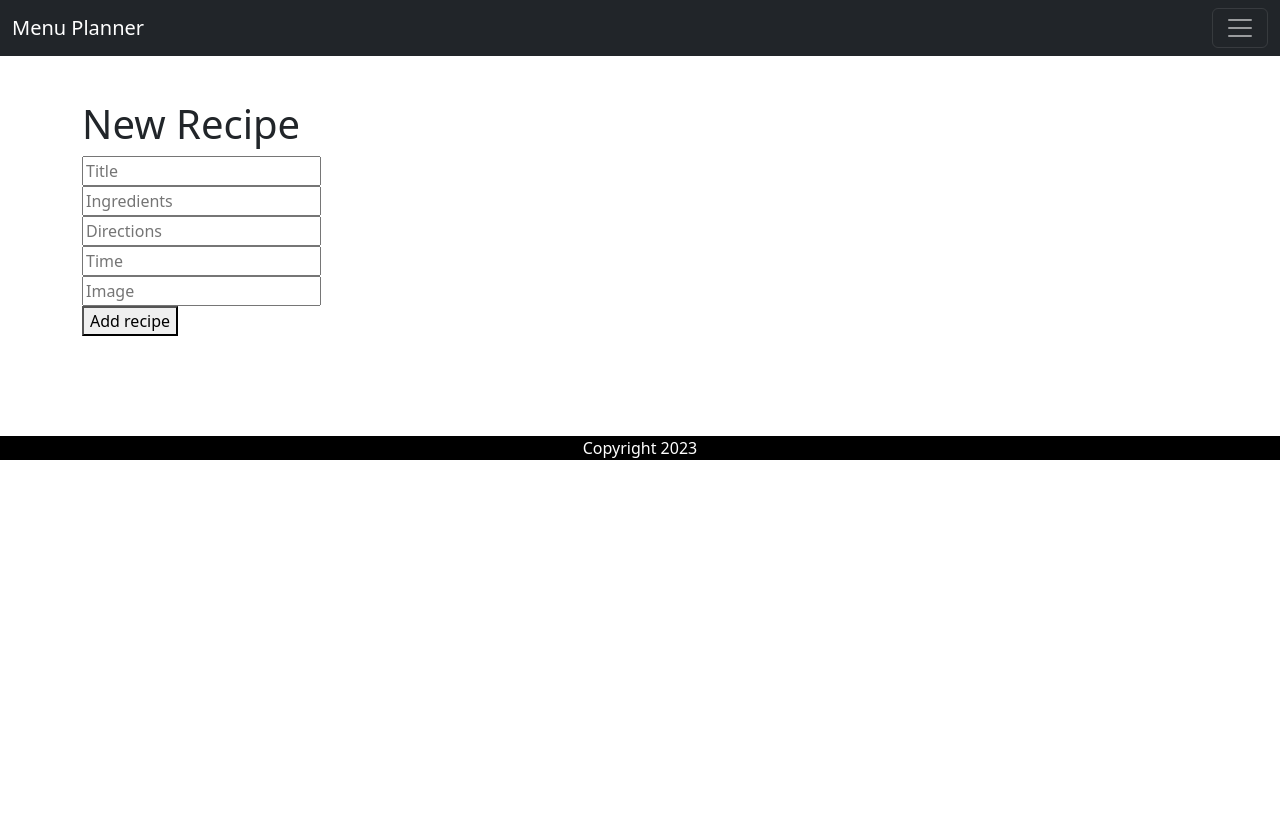
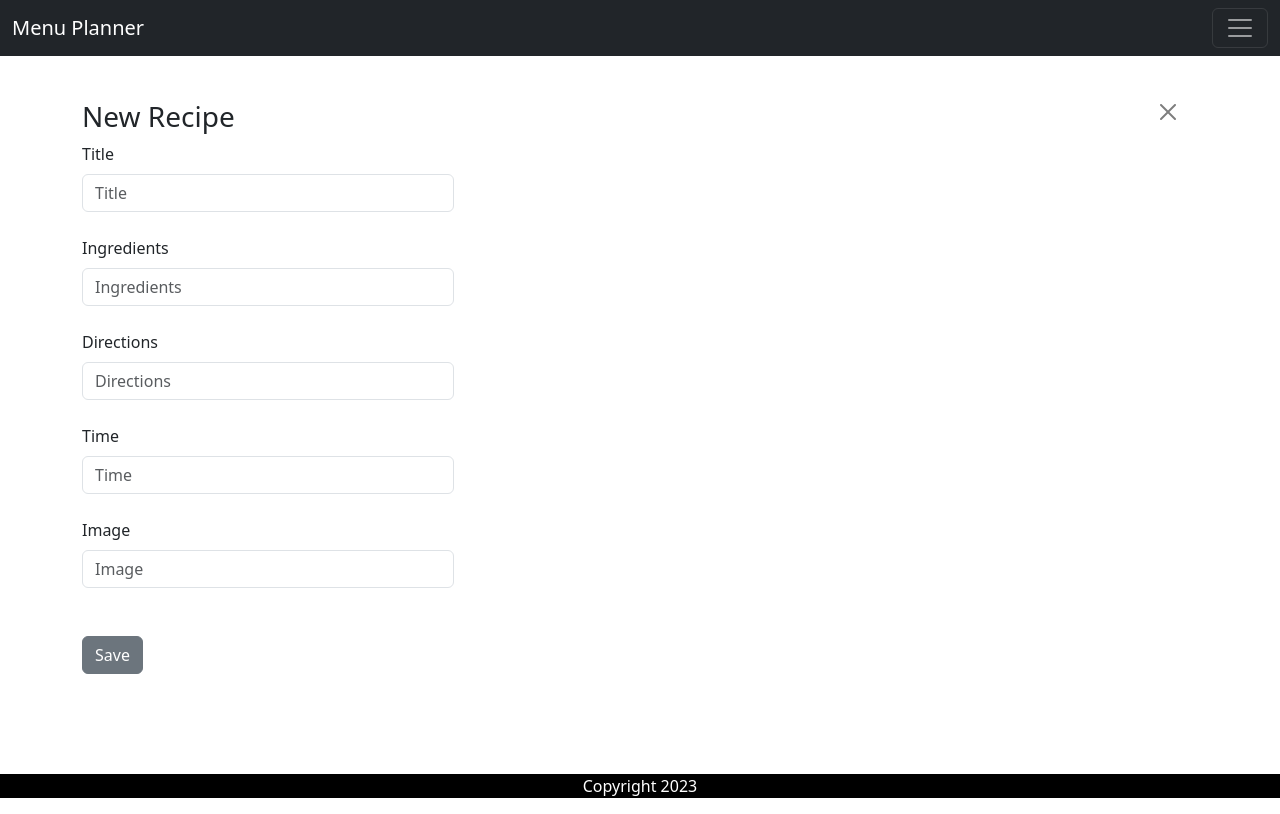
Before and after one commit to adinareiter/menu-planner-frontend, a React (Vite) app: page /recipes/new in a window 1280 px wide. Built offline with nearby package versions, Linux system fonts and the light colour scheme; no server answers.

Commit message:
styles recipe form with bootstrap

```diff
--- a/src/NewModal.jsx
+++ b/src/NewModal.jsx
@@ -151,17 +151,25 @@ export function NewModal(props) {
                     {eventIndex === true ? (
                       <>
                         {props.events.map((event) => (
-                          <div className="form-check" key={event.id}>
+                          <div
+                            // className="form-check"
+                            key={event.id}
+                          >
                             <input
-                              className="form-check-input"
+                              // className="form-check-input"
                               type="radio"
                               value={event.id}
-                              name="flexRadioDefault"
-                              id="flexRadioDefault1"
+                              name="selectedEvent"
+                              // name="flexRadioDefault"
+                              // id="flexRadioDefault1"
                               checked={eventReal.id === event.id}
                               onChange={() => setEventReal(event)}
                             />
-                            <label className="form-check-label">{event.title}</label>
+                            <label
+                            // className="form-check-label"
+                            >
+                              {event.title}
+                            </label>
                           </div>
                         ))}
                         <button onClick={handleCreateMenu} className="btn btn-outline-dark" id="event-save">
--- a/src/RecipesNew.jsx
+++ b/src/RecipesNew.jsx
@@ -1,4 +1,5 @@
 import { NewModal } from "./NewModal";
+import { Link } from "react-router-dom";
 
 export function RecipesNew(props) {
   const handleSubmit = (event) => {
@@ -10,24 +11,52 @@ export function RecipesNew(props) {
   };
   return (
     <div>
-      <h1>New Recipe</h1>
+      <div>
+        <h3>New Recipe</h3>
+        <Link to="/recipes" id="x">
+          <button
+            type="button"
+            className="btn-close"
+            data-bs-dismiss="modal"
+            // style={{ position: "absolute", top: "100px", right: "100px" }}
+            aria-label="Close"
+          ></button>
+        </Link>
+      </div>
       <form onSubmit={handleSubmit}>
-        <div>
-          <input name="title" type="text" placeholder="Title" />
+        <div className="form-row">
+          <div className="col-md-4 mb-4">
+            <label className="col-md-4 mb-2">Title</label>
+            <input name="title" type="text" placeholder="Title" className="form-control" />
+          </div>
         </div>
-        <div>
-          <input name="ingredients" type="text" placeholder="Ingredients" />
+        <div className="form-row">
+          <div className="col-md-4 mb-4">
+            <label className="col-md-4 mb-2">Ingredients</label>
+            <input name="ingredients" type="text" placeholder="Ingredients" className="form-control" />
+          </div>
         </div>
-        <div>
-          <input name="directions" type="text" placeholder="Directions" />
+        <div className="form-row">
+          <div className="col-md-4 mb-4">
+            <label className="col-md-4 mb-2">Directions</label>
+            <input name="directions" type="text" placeholder="Directions" className="form-control" />
+          </div>
         </div>
-        <div>
-          <input name="time" type="text" placeholder="Time" />
+        <div className="form-row">
+          <div className="col-md-4 mb-4">
+            <label className="col-md-4 mb-2">Time</label>
+            <input name="time" type="text" placeholder="Time" className="form-control" />
+          </div>
         </div>
-        <div>
-          <input name="image" type="text" placeholder="Image" />
+        <div className="form-row">
+          <div className="col-md-4 mb-5">
+            <label className="col-md-4 mb-2">Image</label>
+            <input name="image" type="text" placeholder="Image" className="form-control" />
+          </div>
         </div>
-        <button type="submit">Add recipe</button>
+        <button type="submit" className="btn btn-secondary">
+          Save
+        </button>
       </form>
     </div>
   );
--- a/src/index.css
+++ b/src/index.css
@@ -63,7 +63,11 @@ padding-bottom: 50px;
     margin-bottom: 10px;
   }
 
-
+#x {
+  position: absolute;
+  top: 100px;
+  right: 100px;
+}
 
 #menus-index-button {
   text-align: center;
```
